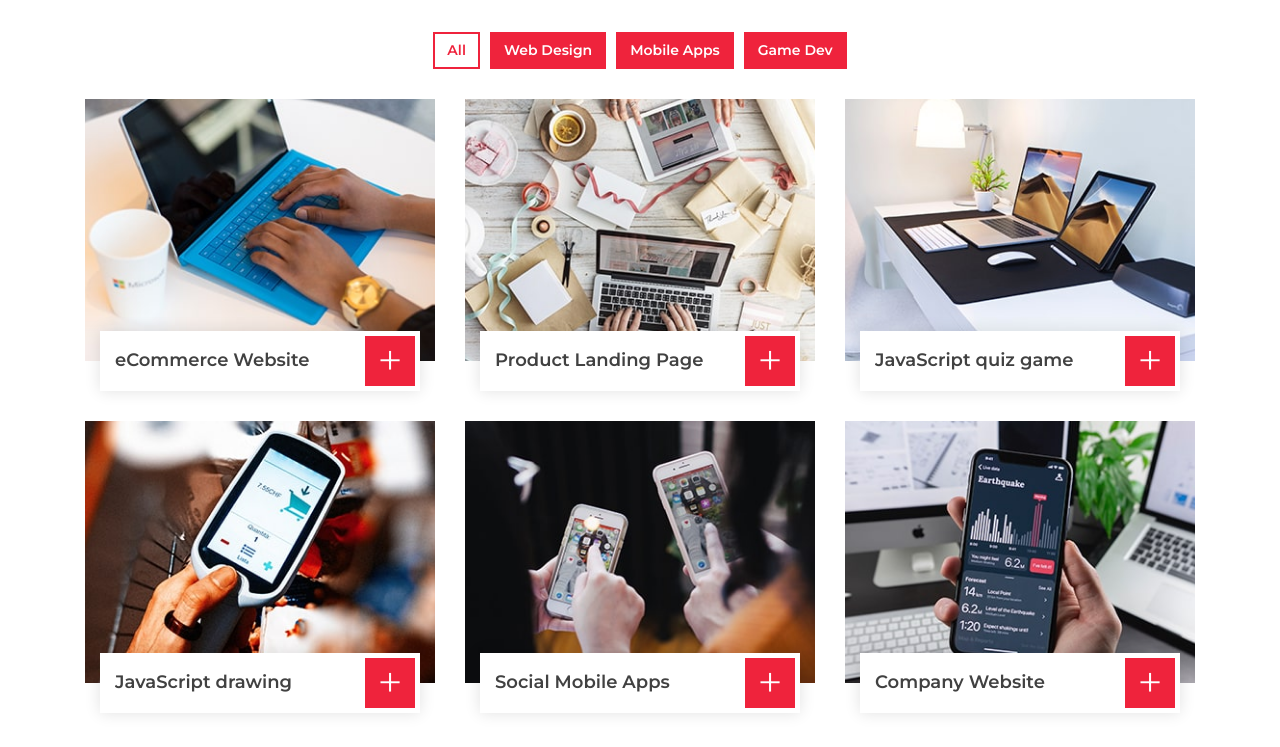
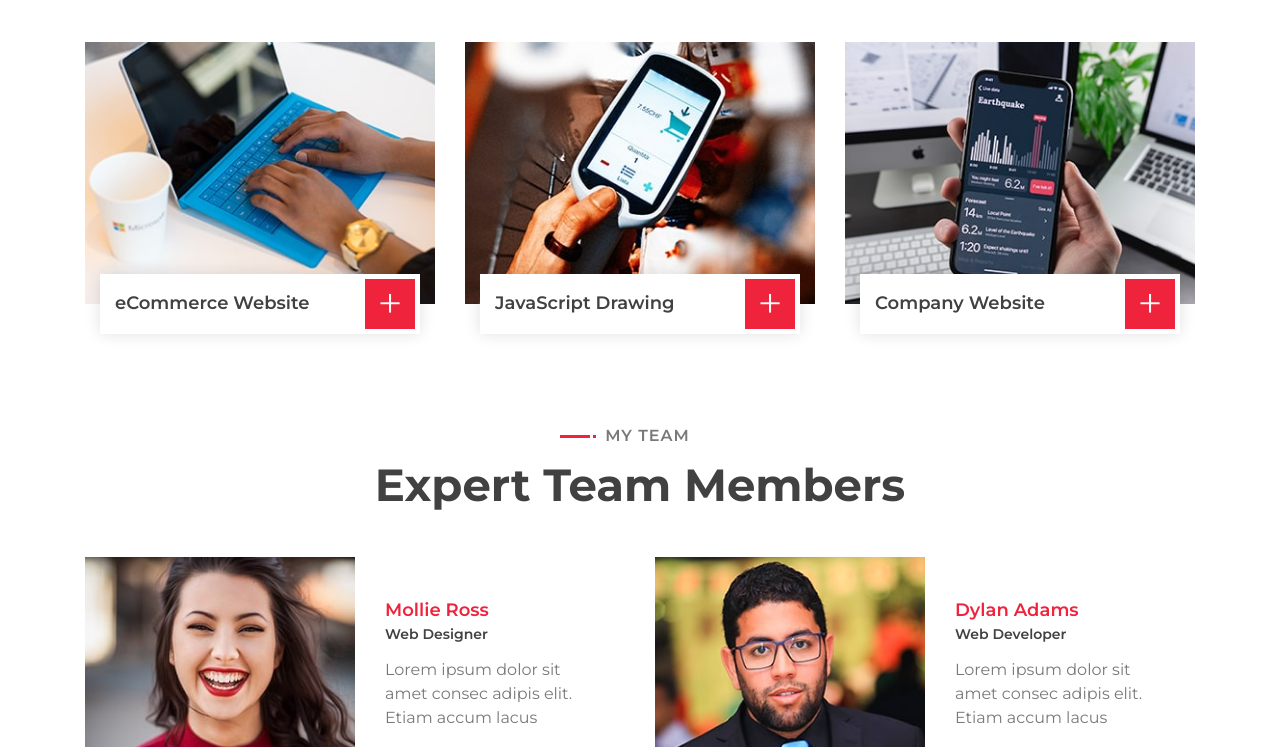
Before and after one commit to Imharshvashisth/harsh-portfolio, a plain HTML site: page index.html in a window 1280 px wide. Shown: the part 3139-3886 px from the top of the page. Drawn offline with nearby package versions, Linux system fonts and the light colour scheme.

Commit message:
Updated content and layout

```diff
--- a/index.html
+++ b/index.html
@@ -305,16 +305,6 @@
         <p>My Portfolio</p>
         <h2>My Excellent Portfolio</h2>
       </div>
-      <div class="row">
-        <div class="col-12">
-          <ul id="portfolio-filter">
-            <li data-filter="*" class="filter-active">All</li>
-            <li data-filter=".filter-1">Web Design</li>
-            <li data-filter=".filter-2">Mobile Apps</li>
-            <li data-filter=".filter-3">Game Dev</li>
-          </ul>
-        </div>
-      </div>
       <div class="row portfolio-container">
         <div class="col-lg-4 col-md-6 col-sm-12 portfolio-item filter-1 wow fadeInUp" data-wow-delay="0.0s">
           <div class="portfolio-wrap">
@@ -327,51 +317,20 @@
             </div>
           </div>
         </div>
-        <div class="col-lg-4 col-md-6 col-sm-12 portfolio-item filter-2 wow fadeInUp" data-wow-delay="0.2s">
-          <div class="portfolio-wrap">
-            <div class="portfolio-img">
-              <img src="img/portfolio-2.jpg" alt="Image" />
-            </div>
-            <div class="portfolio-text">
-              <h3>Product Landing Page</h3>
-              <a class="btn" href="img/portfolio-2.jpg" data-lightbox="portfolio">+</a>
-            </div>
-          </div>
-        </div>
-        <div class="col-lg-4 col-md-6 col-sm-12 portfolio-item filter-3 wow fadeInUp" data-wow-delay="0.4s">
-          <div class="portfolio-wrap">
-            <div class="portfolio-img">
-              <img src="img/portfolio-3.jpg" alt="Image" />
-            </div>
-            <div class="portfolio-text">
-              <h3>JavaScript quiz game</h3>
-              <a class="btn" href="img/portfolio-3.jpg" data-lightbox="portfolio">+</a>
-            </div>
-          </div>
-        </div>
+
         <div class="col-lg-4 col-md-6 col-sm-12 portfolio-item filter-1 wow fadeInUp" data-wow-delay="0.6s">
           <div class="portfolio-wrap">
             <div class="portfolio-img">
               <img src="img/portfolio-4.jpg" alt="Image" />
             </div>
             <div class="portfolio-text">
-              <h3>JavaScript drawing</h3>
+              <h3>JavaScript Drawing</h3>
               <a class="btn" href="img/portfolio-4.jpg" data-lightbox="portfolio">+</a>
             </div>
           </div>
         </div>
-        <div class="col-lg-4 col-md-6 col-sm-12 portfolio-item filter-2 wow fadeInUp" data-wow-delay="0.8s">
-          <div class="portfolio-wrap">
-            <div class="portfolio-img">
-              <img src="img/portfolio-5.jpg" alt="Image" />
-            </div>
-            <div class="portfolio-text">
-              <h3>Social Mobile Apps</h3>
-              <a class="btn" href="img/portfolio-5.jpg" data-lightbox="portfolio">+</a>
-            </div>
-          </div>
-        </div>
-        <div class="col-lg-4 col-md-6 col-sm-12 portfolio-item filter-3 wow fadeInUp" data-wow-delay="1s">
+
+        <div class="col-lg-4 col-md-6 col-sm-12 portfolio-item filter-1 wow fadeInUp" data-wow-delay="1s">
           <div class="portfolio-wrap">
             <div class="portfolio-img">
               <img src="img/portfolio-6.jpg" alt="Image" />
@@ -385,6 +344,7 @@
       </div>
     </div>
   </div>
+
   <!-- Portfolio End -->
 
   <!-- Banner Start -->
```
